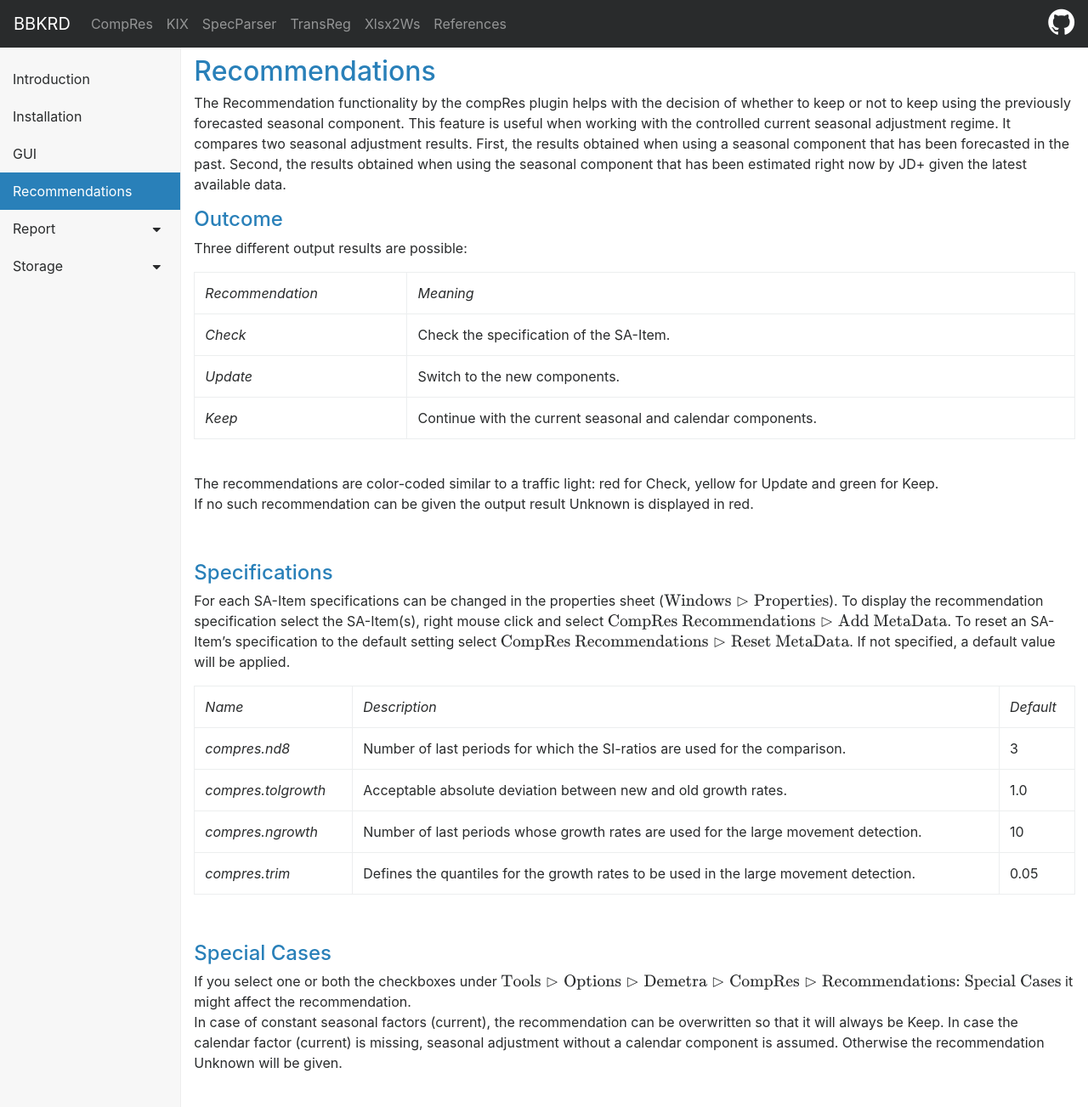
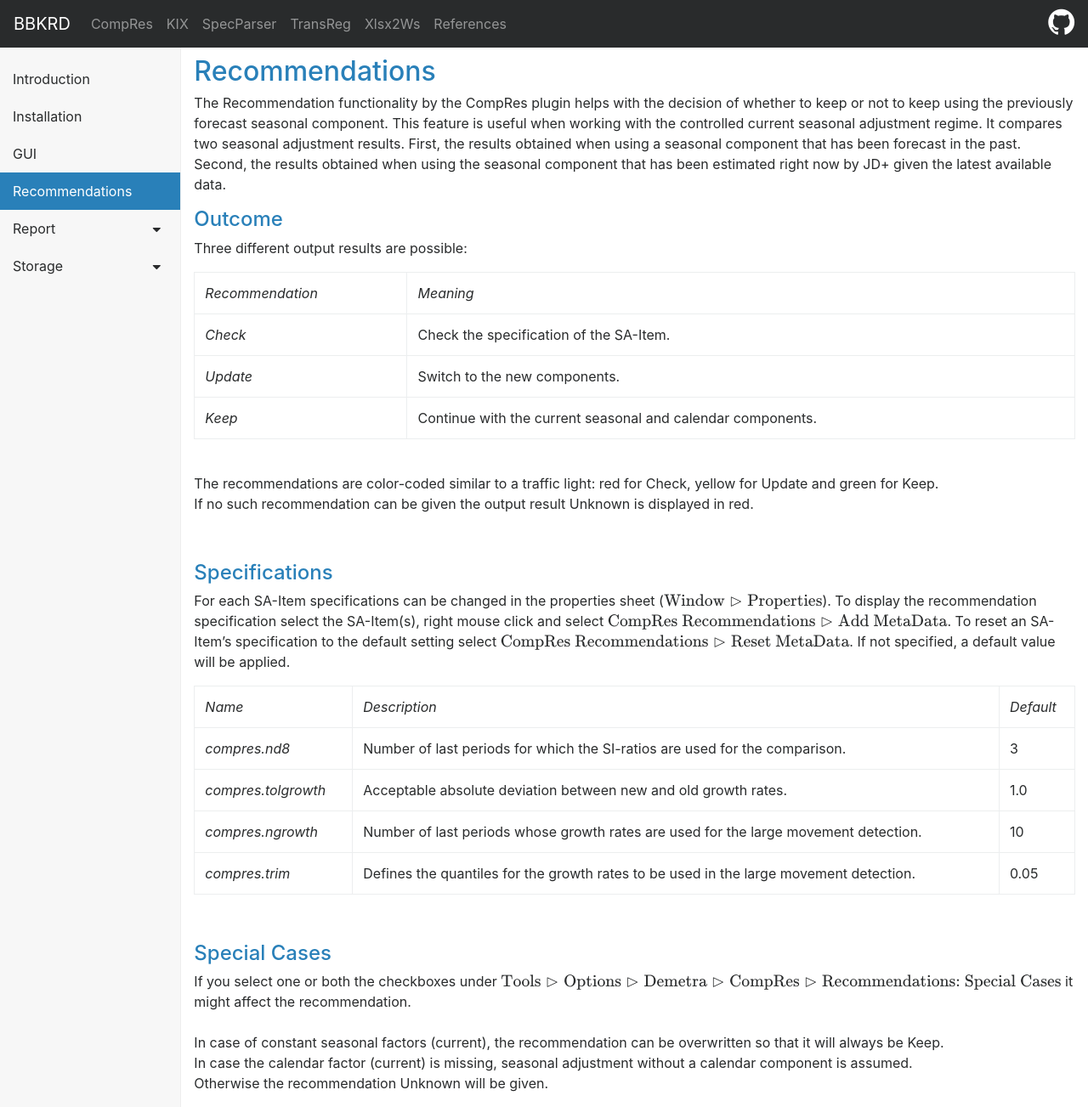
Before and after one commit to bbkrd/bbkrd.github.io, a Jekyll site: the page built from pages/compres/Recommendations.md, in a window 1280 px wide and 1303 px high. Shown: the whole window at 85% size. Built offline with Jekyll 4.4.1, drawn with Linux system fonts in a browser that asks for light colours; nearby versions of some CDN libraries; formulas are drawn with MathJax 3.

Commit message:
Fix: Text changes

```diff
--- a/pages/compres/Recommendations.md
+++ b/pages/compres/Recommendations.md
@@ -6,8 +6,8 @@ description: CompRes Recommendations
 order: 40
 ---
 
-The Recommendation functionality by the compRes plugin helps with the decision of whether to keep or not to keep using the previously forecasted seasonal component.
-This feature is useful when working with the controlled current seasonal adjustment regime. It compares two seasonal adjustment results. First, the results obtained when using a seasonal component that has been forecasted in the past. Second, the results obtained when using the seasonal component that has been estimated right now by JD+ given the latest available data.
+The Recommendation functionality by the CompRes plugin helps with the decision of whether to keep or not to keep using the previously forecast seasonal component.
+This feature is useful when working with the controlled current seasonal adjustment regime. It compares two seasonal adjustment results. First, the results obtained when using a seasonal component that has been forecast in the past. Second, the results obtained when using the seasonal component that has been estimated right now by JD+ given the latest available data.
 <br/>
 #### Outcome
 
@@ -27,7 +27,7 @@ If no such recommendation can be given the output result Unknown is displayed in
 <br/>
 #### Specifications
 
-For each SA-Item specifications can be changed in the properties sheet ($\text{Windows} \rhd \text{Properties}$). To display the recommendation specification select the SA-Item(s), right mouse click and select $\text{CompRes Recommendations} \rhd \text{Add MetaData}$. To reset an SA-Item’s specification to the default setting select $\text{CompRes Recommendations} \rhd \text{Reset MetaData}$. If not specified, a default value will be applied.
+For each SA-Item specifications can be changed in the properties sheet ($\text{Window} \rhd \text{Properties}$). To display the recommendation specification select the SA-Item(s), right mouse click and select $\text{CompRes Recommendations} \rhd \text{Add MetaData}$. To reset an SA-Item’s specification to the default setting select $\text{CompRes Recommendations} \rhd \text{Reset MetaData}$. If not specified, a default value will be applied.
 
 {: .table .table-bordered}
 | *Name* |*Description* | *Default*|
@@ -40,5 +40,9 @@ For each SA-Item specifications can be changed in the properties sheet ($\text{W
 #### Special Cases
 
 If you select one or both the checkboxes under $\text{Tools} \rhd \text{Options} \rhd \text{Demetra} \rhd \text{CompRes} \rhd \text{Recommendations: Special Cases}$ it might affect the recommendation.
+<br/>
 In case of constant seasonal factors (current), the recommendation can be overwritten so that it will always be Keep.
-In case the calendar factor (current) is missing, seasonal adjustment without a calendar component is assumed. Otherwise the recommendation Unknown will be given.
+<br/>
+In case the calendar factor (current) is missing, seasonal adjustment without a calendar component is assumed.
+<br/>
+Otherwise the recommendation Unknown will be given.
```
Also changed, not shown: pages/compres/GUI.md (+2 -2 lines), pages/compres/report/intro.md (+1 -1 lines), pages/compres/report/short.md (+1 -1 lines), pages/compres/storage/excelAdapter.md (+1 -1 lines), pages/compres/storage/storage.md (+2 -2 lines).
